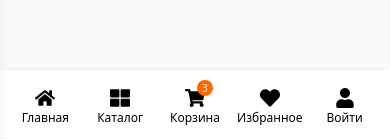
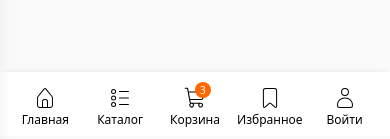
Before and after one commit to when-dev/online-ecommerce-shop, a Next.js app: page / in a window 390 px wide. Shown: the part 702-841 px from the top of the page. Built offline with nearby package versions, Linux system fonts and the light colour scheme; a web font is replaced by a local one.

Commit message:
fix: updated cart icon and style alignment

```diff
--- a/components/header/desktop/Cart.tsx
+++ b/components/header/desktop/Cart.tsx
@@ -1,17 +1,17 @@
 import { FC } from "react";
-import { FaShoppingCart } from "react-icons/fa";
+import { PiShoppingCartLight } from "react-icons/pi";
 
-const Cart: FC<{ items?: number }> = ({ items }) => {
+const Cart: FC<{ items?: number; className?: string }> = ({ items, className }) => {
   const showBadge = typeof items === "number" && items > 0;
 
   return (
-    <div className={`relative w-5 h-5 flex items-center justify-center`}>
+    <div className={`relative flex items-center justify-center ${className || ""}`}>
       {showBadge && (
-        <div className="absolute bottom-3 left-3 w-4 h-4 bg-orange rounded-full text-white text-[10px] flex items-center justify-center z-9">
+        <div className="absolute -top-1 -right-1 w-4 h-4 bg-orange rounded-full text-white text-[10px] flex items-center justify-center z-10">
           {Math.min(items, 99)}
         </div>
       )}
-      <FaShoppingCart className="w-7 h-7" />
+      <PiShoppingCartLight className="w-full h-full" />
     </div>
   );
 };
--- a/components/header/mobile/BottomBar.tsx
+++ b/components/header/mobile/BottomBar.tsx
@@ -1,20 +1,14 @@
 import Link from "next/link";
 // import { useRouter } from "next/router";
-import {
-  FaHome,
-  FaThLarge,
-  FaShoppingCart,
-  FaHeart,
-  FaUser
-} from "react-icons/fa";
+import { CiBookmark, CiUser, CiCircleList, CiHome } from "react-icons/ci";
 import Cart from "../desktop/Cart";
 
 const navItems = [
-  { href: "/", label: "Главная", icon: <FaHome /> },
-  { href: "/", label: "Каталог", icon: <FaThLarge /> },
-  { href: "/", label: "Корзина", icon: <Cart items={3} /> },
-  { href: "/", label: "Избранное", icon: <FaHeart /> },
-  { href: "/", label: "Войти", icon: <FaUser /> }
+  { href: "/", label: "Главная", icon: <CiHome className='w-6 h-6' /> },
+  { href: "/", label: "Каталог", icon: <CiCircleList className='w-6 h-6' /> },
+  { href: "/", label: "Корзина", icon: <Cart items={3} className='w-6 h-6' /> },
+  { href: "/", label: "Избранное", icon: <CiBookmark className='w-6 h-6' /> },
+  { href: "/", label: "Войти", icon: <CiUser className='w-6 h-6' /> }
 ];
 
 const BottomBar = () => {
@@ -22,14 +16,16 @@ const BottomBar = () => {
   // const router = useRouter();
 
   return (
-    <nav className="fixed bottom-0 left-0 right-0 z-50 bg-white border-grey-200 flex justify-between items-center px-2 py-2 mb-1 lg:hidden shadow-[0_-5px_5px_-5px_rgba(0,0,0,0.1)]">
+    <nav className="fixed bottom-0 left-0 right-0 z-50 bg-white border-grey-200 flex justify-between items-center px-2 py-1 mb-1.5 lg:hidden shadow-[0_-5px_5px_-5px_rgba(0,0,0,0.1)]">
       {navItems.map(item => (
         <Link
           key={item.label}
           href={item.href}
           className="flex flex-col items-center flex-1 py-1"
         >
-          <span className="text-xl mb-0.5 mt-1.5">{item.icon}</span>
+          <span className="mb-0.5 mt-1.5 flex items-center justify-center">
+            {item.icon}
+          </span>
           <span className="text-xs">{item.label}</span>
         </Link>
       ))}
```
